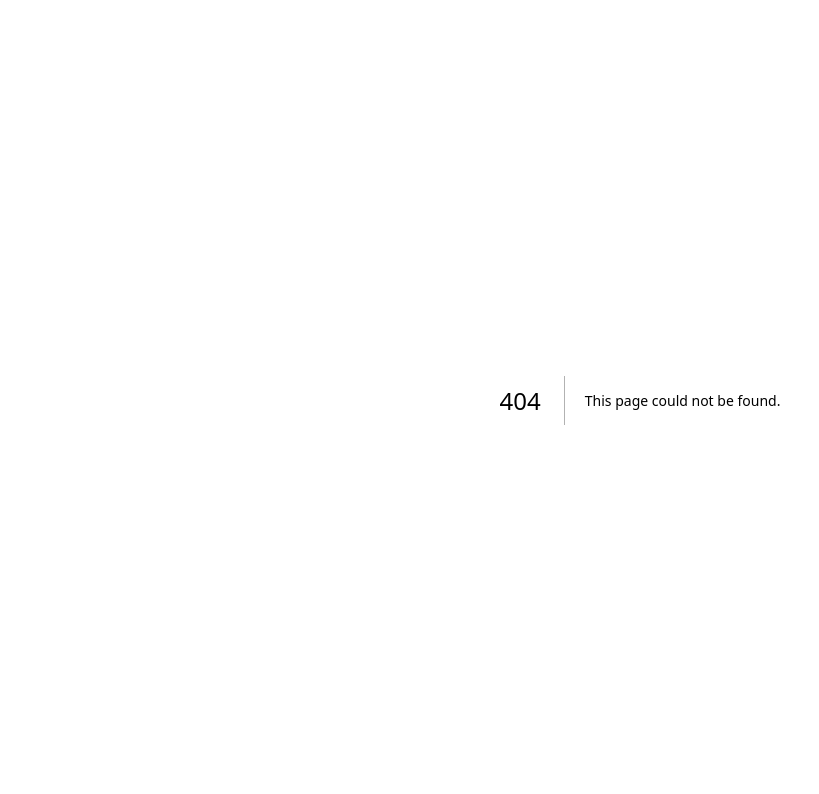
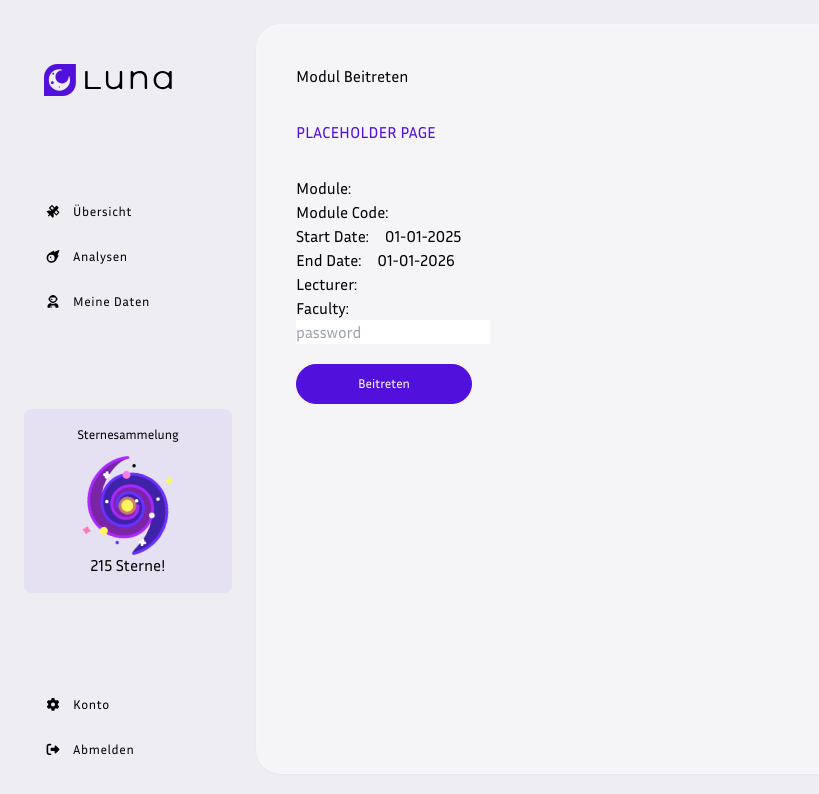
Before and after one commit to Luna-DroMo/luna_frontend, a Next.js app: page /join_module in a window 1280 px wide. Before the commit this address had no page. Shown: the top 794 px of the page, without its empty margins (0-819 px from the left). Built offline with nearby package versions, Linux system fonts and the light colour scheme; sample sign-in values are in the browser's storage.

Commit message:
created join module page (placeholder). Can create endpoints for this and make it work, it just not designed yet

```diff
--- /dev/null
+++ b/pages/join_module.js
@@ -0,0 +1,65 @@
+import Image from 'next/image'
+import RootLayout from '@/components/RootLayout.js';
+import { FormButton } from '@/components/Buttons';
+import { FormInput, InputRow } from '@/components/FormElements';
+import React from 'react';
+import Link from 'next/link';
+import { useState } from 'react';
+import { useRouter } from 'next/router';
+import { Button } from '@/components/Buttons';
+
+
+export default function Main() {
+
+    const router = useRouter();
+    const data = router.query;
+
+    const module = {
+        id: "placeholderid",
+        name: data.name,
+        code: data.code,
+        startdate: "01-01-2025",
+        enddate: "01-01-2026",
+        staff: data.staff,
+        faculty: data.faculty,
+        password: "password"
+    }
+
+    return (
+        <RootLayout>
+
+
+            <main className="flex-row justify-between px-10 pt-10">
+                <h3 className='mb-8'>Modul Beitreten</h3>
+                <h1 className='text-lunapurple mb-8'>PLACEHOLDER PAGE</h1>
+                <div className='flex'>
+                    <h3 className='mr-4'>Module:</h3>
+                    <h3>{module.name}</h3>
+                </div>
+                <div className='flex'>
+                    <h3 className='mr-4'>Module Code:</h3>
+                    <h3>{module.code}</h3>
+                </div>
+                <div className='flex'>
+                    <h3 className='mr-4'>Start Date:</h3>
+                    <h3>{module.startdate}</h3>
+                </div>
+                <div className='flex'>
+                    <h3 className='mr-4'>End Date:</h3>
+                    <h3>{module.enddate}</h3>
+                </div>
+                <div className='flex'>
+                    <h3 className='mr-4'>Lecturer:</h3>
+                    <h3>{module.staff}</h3>
+                </div>
+                <div className='flex'>
+                    <h3 className='mr-4'>Faculty:</h3>
+                    <h3>{module.faculty}</h3>
+                </div>
+                <input type="password" placeholder='password'></input>
+                <p className='mt-5'> </p>
+                <Button text="Beitreten" highlighted="false" type='submit'/>
+            </main>
+        </RootLayout>
+    )
+}
--- a/pages/module_search.js
+++ b/pages/module_search.js
@@ -5,6 +5,7 @@ import { FormInput, InputRow } from '@/components/FormElements';
 import React from 'react';
 import Link from 'next/link';
 import { useState } from 'react';
+import { faC } from '@fortawesome/free-solid-svg-icons';
 
 
 export default function Main() {
@@ -111,7 +112,7 @@ function TableRow({ code, name, semester, status, faculty, staff }) {
             <td className='text-[#4a4a4a] text-base tracking-wide'>{semester} </td>
             <td > <Status status={status} /></td>
             <td> <Person img={staff.img} name={staff.name} /></td>
-            <td> <Link href="#" className='' title="Modul Beitreten"> <img src="join.png" className='w-4 mx-auto' /></Link></td>
+            <td> <Link href={{pathname: "join_module", query: {code: code, name: name, semester: semester, faculty: faculty, staff: staff.name}}} className='' title="Modul Beitreten"> <img src="join.png" className='w-4 mx-auto' /></Link></td>
 
         </tr>
     )
```
